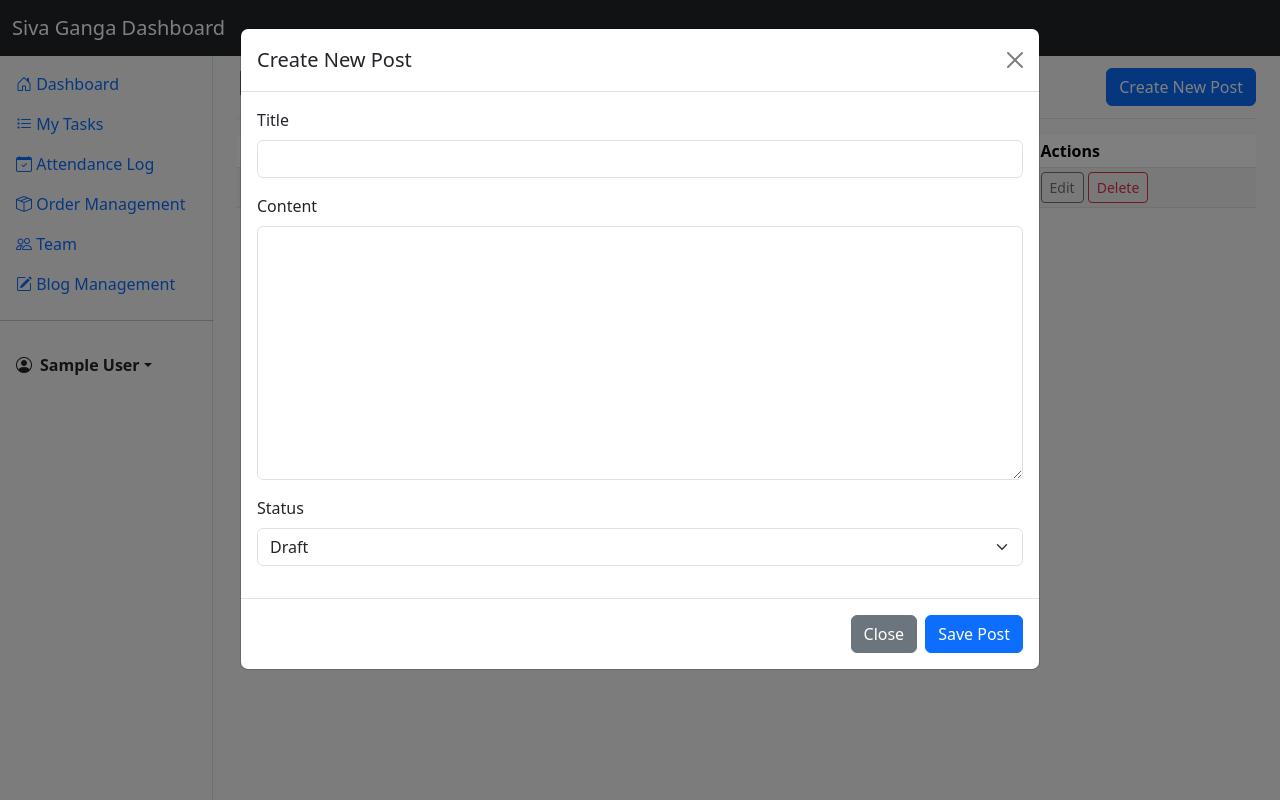
After one commit to priyeshdaspookulangara/um, a PHP site: page /admin_blog.php in a window 1280 px wide, after a click on "Create New Post". The commit adds this page. Run offline with PHP 8.4, Linux system fonts and the light colour scheme; the visitor is signed in with stand-in values (Sample User, id 1); tables that the repository leaves empty hold one stand-in row (values such as "Sample post"); data that the repository does not hold is empty.

Commit message:
Add blog feature
This commit introduces a new blog feature to the application.

Key changes include:
- Created a `blog_posts` table to store blog articles.
- Created an admin interface for managing blog posts (`admin_blog.php`).
- Created public-facing pages to display the blog (`blog.php`) and individual posts (`post.php`).
- Added links to the blog in the main navigation and the staff dashboard.
- Included a migration script for existing databases.

```diff
--- /dev/null
+++ b/admin_blog.php
@@ -0,0 +1,213 @@
+<?php
+session_start();
+require_once 'db.php';
+
+// Check if the user is logged in, if not then redirect to login page
+if (!isset($_SESSION["user_id"])) {
+    header("Location: login.php");
+    exit();
+}
+
+$user_id = $_SESSION['user_id'];
+$full_name = $_SESSION['full_name'];
+
+$connection = db_connect();
+
+// Handle form submissions for creating/editing posts
+if ($_SERVER['REQUEST_METHOD'] === 'POST') {
+    if (isset($_POST['save_post'])) {
+        $title = mysqli_real_escape_string($connection, $_POST['title']);
+        $content = mysqli_real_escape_string($connection, $_POST['content']);
+        $status = mysqli_real_escape_string($connection, $_POST['status']);
+        $post_id = isset($_POST['post_id']) ? (int)$_POST['post_id'] : null;
+
+        if ($post_id) {
+            // Update existing post
+            $stmt = $connection->prepare("UPDATE blog_posts SET title = ?, content = ?, status = ? WHERE id = ?");
+            $stmt->bind_param("sssi", $title, $content, $status, $post_id);
+        } else {
+            // Create new post
+            $stmt = $connection->prepare("INSERT INTO blog_posts (title, content, status, author_id) VALUES (?, ?, ?, ?)");
+            $stmt->bind_param("sssi", $title, $content, $status, $user_id);
+        }
+        $stmt->execute();
+        $stmt->close();
+    } elseif (isset($_POST['delete_post'])) {
+        $post_id = (int)$_POST['post_id'];
+        $stmt = $connection->prepare("DELETE FROM blog_posts WHERE id = ?");
+        $stmt->bind_param("i", $post_id);
+        $stmt->execute();
+        $stmt->close();
+    }
+    header("Location: admin_blog.php");
+    exit();
+}
+
+// Fetch all blog posts
+$posts = [];
+$query = "SELECT bp.id, bp.title, bp.status, bp.created_at, u.full_name as author_name
+          FROM blog_posts bp
+          JOIN staff_users u ON bp.author_id = u.id
+          ORDER BY bp.created_at DESC";
+$result = mysqli_query($connection, $query);
+if ($result) {
+    while ($row = mysqli_fetch_assoc($result)) {
+        $posts[] = $row;
+    }
+}
+
+mysqli_close($connection);
+?>
+<!DOCTYPE html>
+<html lang="en">
+<head>
+    <meta charset="UTF-8">
+    <meta name="viewport" content="width=device-width, initial-scale=1.0">
+    <title>Blog Management - Siva Ganga</title>
+    <link href="https://cdn.jsdelivr.net/npm/bootstrap@5.3.3/dist/css/bootstrap.min.css" rel="stylesheet">
+    <link rel="stylesheet" href="https://cdn.jsdelivr.net/npm/bootstrap-icons@1.11.3/font/bootstrap-icons.min.css">
+    <style>
+        body { background-color: #f8f9fa; }
+        .sidebar { position: fixed; top: 0; left: 0; bottom: 0; z-index: 100; padding: 48px 0 0; box-shadow: inset -1px 0 0 rgba(0, 0, 0, .1); }
+    </style>
+</head>
+<body>
+
+<nav class="navbar navbar-expand-lg navbar-dark bg-dark fixed-top">
+    <div class="container-fluid"><a class="navbar-brand" href="dashboard.php">Siva Ganga Dashboard</a></div>
+</nav>
+
+<div class="container-fluid">
+    <div class="row">
+        <nav id="sidebarMenu" class="col-md-3 col-lg-2 d-md-block bg-light sidebar collapse">
+            <div class="position-sticky pt-3">
+                <ul class="nav flex-column">
+                    <li class="nav-item"><a class="nav-link" href="dashboard.php"><i class="bi bi-house-door"></i> Dashboard</a></li>
+                    <li class="nav-item"><a class="nav-link" href="dashboard.php"><i class="bi bi-list-task"></i> My Tasks</a></li>
+                    <li class="nav-item"><a class="nav-link" href="attendance_log.php"><i class="bi bi-calendar-check"></i> Attendance Log</a></li>
+                    <li class="nav-item"><a class="nav-link" href="orders.php"><i class="bi bi-box-seam"></i> Order Management</a></li>
+                    <li class="nav-item"><a class="nav-link" href="team.php"><i class="bi bi-people"></i> Team</a></li>
+                    <li class="nav-item"><a class="nav-link active" aria-current="page" href="admin_blog.php"><i class="bi bi-pencil-square"></i> Blog Management</a></li>
+                </ul>
+                <hr>
+                <div class="dropdown p-3">
+                    <a href="#" class="d-flex align-items-center text-dark text-decoration-none dropdown-toggle" data-bs-toggle="dropdown" aria-expanded="false">
+                        <i class="bi bi-person-circle me-2"></i>
+                        <strong><?php echo htmlspecialchars($full_name); ?></strong>
+                    </a>
+                    <ul class="dropdown-menu dropdown-menu-dark text-small shadow" aria-labelledby="dropdownUser1">
+                        <li><a class="dropdown-item" href="logout.php">Sign out</a></li>
+                    </ul>
+                </div>
+            </div>
+        </nav>
+
+        <main class="col-md-9 ms-sm-auto col-lg-10 px-md-4 pt-5">
+            <div class="d-flex justify-content-between flex-wrap flex-md-nowrap align-items-center pt-3 pb-2 mb-3 border-bottom">
+                <h1 class="h2">Blog Management</h1>
+                <button type="button" class="btn btn-primary" data-bs-toggle="modal" data-bs-target="#postModal">
+                    Create New Post
+                </button>
+            </div>
+
+            <div class="table-responsive">
+                <table class="table table-striped table-sm">
+                    <thead>
+                        <tr>
+                            <th>Title</th>
+                            <th>Author</th>
+                            <th>Status</th>
+                            <th>Created At</th>
+                            <th>Actions</th>
+                        </tr>
+                    </thead>
+                    <tbody>
+                        <?php foreach ($posts as $post): ?>
+                            <tr>
+                                <td><?php echo htmlspecialchars($post['title']); ?></td>
+                                <td><?php echo htmlspecialchars($post['author_name']); ?></td>
+                                <td><span class="badge <?php echo $post['status'] === 'published' ? 'bg-success' : 'bg-secondary'; ?>"><?php echo htmlspecialchars($post['status']); ?></span></td>
+                                <td><?php echo htmlspecialchars($post['created_at']); ?></td>
+                                <td>
+                                    <button type="button" class="btn btn-sm btn-outline-secondary" data-bs-toggle="modal" data-bs-target="#postModal" data-post-id="<?php echo $post['id']; ?>" data-title="<?php echo htmlspecialchars($post['title']); ?>" data-content="<?php echo htmlspecialchars($post['content']); ?>" data-status="<?php echo htmlspecialchars($post['status']); ?>">Edit</button>
+                                    <form action="admin_blog.php" method="POST" class="d-inline">
+                                        <input type="hidden" name="post_id" value="<?php echo $post['id']; ?>">
+                                        <button type="submit" name="delete_post" class="btn btn-sm btn-outline-danger" onclick="return confirm('Are you sure?')">Delete</button>
+                                    </form>
+                                </td>
+                            </tr>
+                        <?php endforeach; ?>
+                    </tbody>
+                </table>
+            </div>
+        </main>
+    </div>
+</div>
+
+<!-- Post Modal -->
+<div class="modal fade" id="postModal" tabindex="-1" aria-labelledby="postModalLabel" aria-hidden="true">
+    <div class="modal-dialog modal-lg">
+        <div class="modal-content">
+            <form action="admin_blog.php" method="POST">
+                <div class="modal-header">
+                    <h5 class="modal-title" id="postModalLabel">Create/Edit Post</h5>
+                    <button type="button" class="btn-close" data-bs-dismiss="modal" aria-label="Close"></button>
+                </div>
+                <div class="modal-body">
+                    <input type="hidden" name="post_id" id="postId">
+                    <div class="mb-3">
+                        <label for="title" class="form-label">Title</label>
+                        <input type="text" class="form-control" id="title" name="title" required>
+                    </div>
+                    <div class="mb-3">
+                        <label for="content" class="form-label">Content</label>
+                        <textarea class="form-control" id="content" name="content" rows="10" required></textarea>
+                    </div>
+                    <div class="mb-3">
+                        <label for="status" class="form-label">Status</label>
+                        <select class="form-select" id="status" name="status">
+                            <option value="draft">Draft</option>
+                            <option value="published">Published</option>
+                        </select>
+                    </div>
+                </div>
+                <div class="modal-footer">
+                    <button type="button" class="btn btn-secondary" data-bs-dismiss="modal">Close</button>
+                    <button type="submit" name="save_post" class="btn btn-primary">Save Post</button>
+                </div>
+            </form>
+        </div>
+    </div>
+</div>
+
+<script src="https://cdn.jsdelivr.net/npm/bootstrap@5.3.3/dist/js/bootstrap.bundle.min.js"></script>
+<script>
+document.addEventListener('DOMContentLoaded', function () {
+    var postModal = document.getElementById('postModal');
+    postModal.addEventListener('show.bs.modal', function (event) {
+        var button = event.relatedTarget;
+        var postId = button.getAttribute('data-post-id');
+        var modalTitle = postModal.querySelector('.modal-title');
+        var postIdInput = postModal.querySelector('#postId');
+        var titleInput = postModal.querySelector('#title');
+        var contentInput = postModal.querySelector('#content');
+        var statusInput = postModal.querySelector('#status');
+
+        if (postId) {
+            modalTitle.textContent = 'Edit Post';
+            postIdInput.value = postId;
+            titleInput.value = button.getAttribute('data-title');
+            contentInput.value = button.getAttribute('data-content');
+            statusInput.value = button.getAttribute('data-status');
+        } else {
+            modalTitle.textContent = 'Create New Post';
+            postIdInput.value = '';
+            titleInput.value = '';
+            contentInput.value = '';
+            statusInput.value = 'draft';
+        }
+    });
+});
+</script>
+</body>
+</html>
--- a/config.php
+++ b/config.php
@@ -1,8 +1,8 @@
 <?php
 // Database Configuration
-define('DB_HOST', '127.0.0.1');
-define('DB_USERNAME', 'sg_user');
-define('DB_PASSWORD', 'sg_password');
+define('DB_HOST', 'localhost');
+define('DB_USERNAME', 'root');
+define('DB_PASSWORD', 'password');
 define('DB_NAME', 'siva_ganga_db');
 
 // Timezone
--- a/dashboard.php
+++ b/dashboard.php
@@ -72,6 +72,7 @@ mysqli_close($connection);
                     <li class="nav-item"><a class="nav-link" href="dashboard.php"><i class="bi bi-list-task"></i> My Tasks</a></li>
                     <li class="nav-item"><a class="nav-link" href="attendance_log.php"><i class="bi bi-calendar-check"></i> Attendance Log</a></li>
                     <li class="nav-item"><a class="nav-link" href="orders.php"><i class="bi bi-box-seam"></i> Order Management</a></li>
+                    <li class="nav-item"><a class="nav-link" href="admin_blog.php"><i class="bi bi-pencil-square"></i> Blog Management</a></li>
                 </ul>
                 <hr>
                 <div class="dropdown p-3">
```
Also changed, not shown: add_test_user.php (+6 -4 lines), blog.php (added, +77 -0 lines), migration_add_blog_posts_table.php (added, +36 -0 lines), post.php (added, +77 -0 lines), schema.sql (+12 -0 lines).
